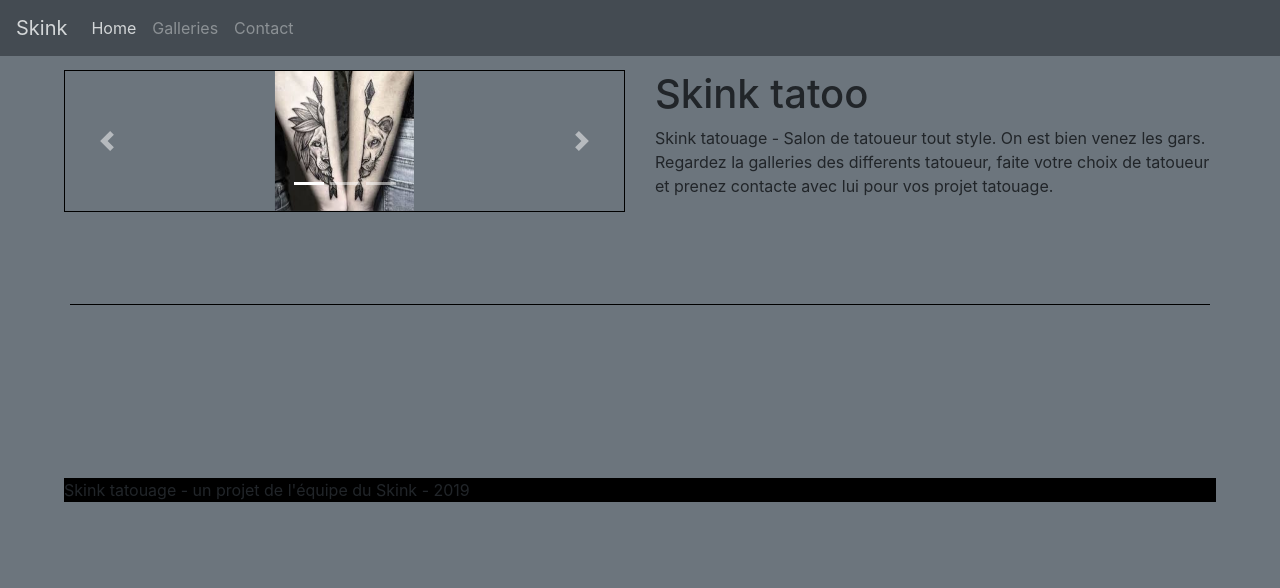
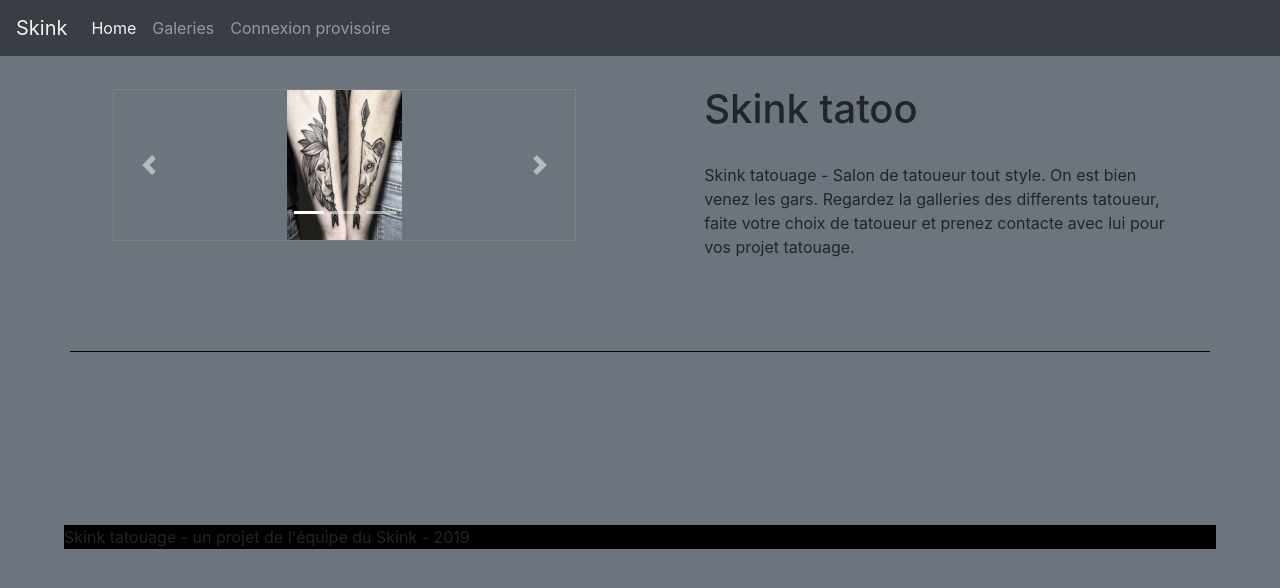
Before and after one commit to KarenKakou/skink, a PHP site: page / in a window 1280 px wide. Shown: the top 588 px of the page. Run offline with PHP 8.4, Linux system fonts and the light colour scheme.

Commit message:
feature/10.7 : vue connexion/inscription

```diff
--- a/composants/entete.php
+++ b/composants/entete.php
@@ -19,24 +19,23 @@
 
 
     <nav class="navbar navbar-expand-lg navbar-dark bg-dark fixed-top">
-      <a class="navbar-brand" href="#">Skink</a>
+      <a class="navbar-brand" href="index.php?module=acceuil">Skink</a>
       <button class="navbar-toggler" type="button" data-toggle="collapse" data-target="#navbarNav" aria-controls="navbarNav" aria-expanded="false" aria-label="Toggle navigation">
         <span class="navbar-toggler-icon"></span>
       </button>
       <div class="collapse navbar-collapse" id="navbarNav">
         <ul class="navbar-nav">
           <li class="nav-item active">
-            <a class="nav-link" href="#">Home <span class="sr-only">(current)</span></a>
+            <a class="nav-link" href="index.php?module=acceuil">Home <span class="sr-only">(current)</span></a>
           </li>
           <li class="nav-item">
-            <a class="nav-link" href="#">Galleries</a>
+            <a class="nav-link" href="index.php?module=galerie">Galeries</a>
           </li>
           <li class="nav-item">
-            <a class="nav-link" href="#">Contact</a>
+            <a class="nav-link" href="index.php?module=connexion">Connexion provisoire</a>
           </li>
-         <!-- <li class="nav-item">
-            <a class="nav-link disabled" href="#" tabindex="-1" aria-disabled="true">Disabled</a>
-          </li> -->
         </ul>
       </div>
     </nav>
+
+    <section>
--- a/index.php
+++ b/index.php
@@ -29,6 +29,16 @@ $modulePaiement = new Mod_Paiement();
 
 
 switch($module){
+
+	case "espacePerso":
+		if(isset($_SESSION['login'])){
+			echo "deja connecté";
+		}
+		else{
+			$module = "connexion";
+		}
+
+
 	case "connexion":
 		$moduleALancer = new mod_Connexion();
 		$moduleALancer->launchModConnexion();
--- a/modules/acceuil/style.css
+++ b/modules/acceuil/style.css
@@ -1,12 +1,13 @@
 .carousel-inner > .carousel-item > img{
 	margin:auto;
 	width:100%;
-	height: 100%;
+	height: 150px;
 }
 
 .carousel {
 
-	border : 1px solid black;
+	border : 1px solid gray;
+	/*height: 200px;*/
 
 }
 
@@ -44,3 +45,27 @@ footer{
 .bordure{
 	border: 1px solid red;
 }
+
+.center{
+	margin:auto;
+	/*border: 1px solid red;*/
+}
+
+.deuxTiers{
+	width: 70%;
+}
+
+#inscription{
+	padding-bottom: 10px;
+	color:white;
+}
+
+h1{
+	margin-top:15px;
+	margin-bottom: 30px;
+}
+
+.padcenter{
+	padding-left:40px;
+	margin-bottom: 20px;
+}
--- a/modules/acceuil/vue_accueil.php
+++ b/modules/acceuil/vue_accueil.php
@@ -12,7 +12,7 @@ class VueAccueil {
 
 	<div class="container-fluide">
   <div class="row">
-    <div class="col-lg-6">
+    <div class="col-lg-5 center">
       <div id="carouselExampleIndicators" class="carousel slide" data-ride="carousel">
         <ol class="carousel-indicators">
           <li data-target="#carouselExampleIndicators" data-slide-to="0" class="active"></li>
@@ -40,7 +40,7 @@ class VueAccueil {
         </a>
     </div>
 </div>
-    <div class="col-lg-6">
+    <div class="col-lg-5 center">
     	<div class="">
     		<h1>Skink tatoo</h1>
       <span>
@@ -70,9 +70,9 @@ class VueAccueil {
 							<div class="card bg-secondary">
 							  <img src="images/dadyInk.png" alt="photo de dadyink" class="rounded-circle">
 							  <div class="card-body">
-							    <h5 class="card-title"><?php echo $nomTatoueur[$i]["nomCompte"]; ?></h5>
+							    <h5 class="card-title"><?php echo $nomTatoueur[$i]["nomCompte"];?></h5>
 							    <p class="card-text">With supporting text below as a natural lead-in to additional content.</p>
-							    <a href="#" class="btn btn-primary">voir ses créations</a>
+							    <a href="index.php?module=galerie&action=voirGalerie&id=<?php echo $i+2; ?>" class="btn btn-primary">voir ses créations</a>
 							   </div>
 							</div>
 						</div>
--- a/modules/module_connexion/Controleur_Connexion.php
+++ b/modules/module_connexion/Controleur_Connexion.php
@@ -36,7 +36,7 @@ require_once('modules/module_connexion/Modele_connexion.php');
 
         //Formulaire permettant de se connecter
         public function formConnexion() {
-            $this->vueConnexion->form_Connexion();
+            $this->vueConnexion->form_Connexion_Inscription();
         }
 
         //Method pour se deconnecter
--- a/modules/module_connexion/Vue_Connexion.php
+++ b/modules/module_connexion/Vue_Connexion.php
@@ -7,18 +7,64 @@
         {
         }
 
-        public function form_Connexion() {
+        public function form_Connexion_Inscription() {
+
             echo"
-            <form action =\"index.php?module=connexion&actionConnexion=connexion\" method=\"POST\">
-                <h1>Connexion a SKINK</h1>
-                Entrez votre identifiant (e-mail) : <input type='text' name='identifiantConnexion'>
-                Entrez votre MotDePasse : <input type='password' name='MotDePasseConnexion'>
-                <input type='submit' value='Se connecter'>
-            </form>";
+            <div class='container bg-dark' id='inscription'>
+                <div class='row'>
+                    <div class='col-10 col-md-6 padcenter'>
+                        <form action =\"index.php?module=connexion&actionConnexion=connexion\" method=\"POST\">
+                            <h1>Déjà inscrit</h1>
+                            <div class='form-group'>
+                                <label for='email'>Entrez votre identifiant (e-mail)</label>
+                                <input type='text' name='identifiantConnexion' id='email' class='form-control deuxTiers'>
+                            </div>
+                            <div class='form-group'>
+                                <label for='mdp'>Entrez votre MotDePasse</label>
+                                <input type='password' name='MotDePasseConnexion' id='mdp' class='form-control deuxTiers'>
+                            </div>
+                            <input type='submit' value='Se connecter' class='btn btn-light'>
+                        </form>
+                    </div>
+                    <div class='col-10 col-md-6 padcenter'>
+                        <form action =\"index.php?module=connexion&actionConnexion=ajoutInscription\" method=\"POST\">
+                            <h1>Pas encore de compte ?</h1>
+                            <div class='form-group'>
+                                <label for='nom'>Entrez votre nom* </label>
+                                <input type='text' name='nomInscription' id='nom' class='form-control deuxTiers'>
+                            </div>
+                            <div class='form-group'>
+                                <label for='prenom'>Entrez votre prenom* </label>
+                                <input type='text' name='prenomInscription' id='prenom' class='form-control deuxTiers'>
+                            </div>
+                            <div class='form-group'>
+                                <label for='adresse'>Adresse</label>
+                                <input type='text' name='adresseInscription' id='adresse' class='form-control deuxTiers'>
+                            </div>
+                            <div class='form-group'>
+                                <label for='tel'>Telepone*</label>
+                                <input type='text' name='telephoneInscription' id='tel' class='form-control deuxTiers'>
+                            </div>
+                            <div class='form-group'>
+                                <label for='mail'>Email*</label>
+                                <input type='text' name='emailInscription' id='mail' class='form-control deuxTiers'>
+                            </div>
+                            <div class='form-group'>
+                                <label for='mdp'>Mot de passe* </label>
+                                <input type='password' name='motDePasseInscription' id='mdp' class='form-control deuxTiers'>
+                            </div>
+                            <input type='submit' value='Valider inscription' class='btn btn-light'>
+                        </form>
+                     </div>
+                </div>
+            </div>";
+
+            include("composants/pied.php");
         }
 
         public function form_InscriptionClient() {
             echo"
+            <div class='container bg-dark'>
             <form action =\"index.php?module=connexion&actionConnexion=ajoutInscription\" method=\"POST\">
                 <h1>Creation de compte</h1>
                 Entrez votre nom : <input type='text' name='nomInscription'>
@@ -28,11 +74,13 @@
                 Email (Obligatoire) : <input type='text' name='emailInscription'>
                 Mot de passe : <input type='password' name='motDePasseInscription'>
                 <input type='submit' value='Valider inscription'>
-            </form>";
+            </form>
+            </div>";
         }
 
         public function form_InscriptionParAdmin() {
             echo"
+            <div class='container bg-dark'>
             <form action =\"index.php?module=connexion&actionConnexion=ajoutInscriptionAdmin\" method=\"POST\">
                 <h1>Creation de compte par Admin</h1>
                 Entrez le nom : <input type='text' name='nomInscriptionAdmin'>
@@ -47,7 +95,8 @@
                                 <option>Admin</option>
                         </select>
                 <input type='submit' value='Valider inscription'>
-            </form>";
+            </form>
+            </div>";
         }
     }
 ?>
--- a/modules/module_connexion/mod_Connexion.php
+++ b/modules/module_connexion/mod_Connexion.php
@@ -17,7 +17,7 @@ require_once('modules/module_connexion/Controleur_Connexion.php');
             if (isset($_GET['actionConnexion'])) {
                 $actionConnexion = $_GET['actionConnexion'];
             } else {
-                $actionConnexion = 'errorConnexion';
+                $actionConnexion = 'formConnexionInscription';
             }
 
             switch ($actionConnexion) {
@@ -27,8 +27,14 @@ require_once('modules/module_connexion/Controleur_Connexion.php');
                     break;
 
                 //formulaire de Connexion
-                case "formConnexion" :
+                case "formConnexionInscription" :
                     $this->controleur->formConnexion();
+                    /*
+                    if(isset($_GET['Admin'])) {
+                        $this->controleur->formInscriptionAdmin();
+                    }else {
+                        $this->controleur->formInscription();
+                    }*/
                     break;
 
                 //Cas d'inscription, "Admin = 0 ou 1" si l'inscription est faite par l'admin ou le client
--- a/modules/module_galerie/Controleur_Galerie.php
+++ b/modules/module_galerie/Controleur_Galerie.php
@@ -37,5 +37,9 @@ require_once('modules/module_galerie/Modele_Galerie.php');
             $image = $this->modeleGalerie->uploadImage($tatoueur);
             $this->modeleGalerie->insererImage($image,$tatoueur);
         }
+
+        public function pied(){
+            $this->vueGalerie->affichePied();
+        }
     }
 ?>
--- a/modules/module_galerie/Mod_Galerie.php
+++ b/modules/module_galerie/Mod_Galerie.php
@@ -33,6 +33,8 @@ require_once('modules/module_galerie/Controleur_Galerie.php');
                     $this->controleur->afficherUpload($_GET['id']);
                 break;
             }
+
+            $this->controleur->pied();
         }
     }
 ?>
--- a/modules/module_galerie/Vue_Galerie.php
+++ b/modules/module_galerie/Vue_Galerie.php
@@ -4,21 +4,28 @@
     {
         public function __construct()
         {
+            include("composants/entete.php");
         }
 
         public function afficherTatoueurGalerie($row) {
             $prenomTatoueur = $row['prenomCompte'];
             $nomTatoueur = $row['nomCompte'];
-            echo "</br>Travaux de $prenomTatoueur $nomTatoueur</br>";
+            echo "</br>Travaux de $nomTatoueur</br>";
         }
 
         public function afficherTousTatoueursGalerie($array) {
+            ?>
+                <div class="container bg-dark">
+
+            <?php
             foreach ($array as $row) {
                 $idTatoueur = $row['idCompte'];
                 $prenomTatoueur = $row['prenomCompte'];
                 $nomTatoueur = $row['nomCompte'];
-                echo "</br><a href=\"index.php?module=galerie&action=voirGalerie&id=$idTatoueur\">$prenomTatoueur $nomTatoueur</a></br>";
+                echo "</br><a href=\"index.php?module=galerie&action=voirGalerie&id=$idTatoueur\">$nomTatoueur</a></br>";
             }
+                ?>
+                </div><?php
 
         }
 
@@ -47,5 +54,9 @@
                 <input type=\"submit\" value=\"submit\">
             </form>";
         }
+
+        public function affichePied(){
+            include("composants/pied.php");
+        }
     }
 ?>
```
Also changed, not shown: composants/espacePerso.php (added, +15 -0 lines).
